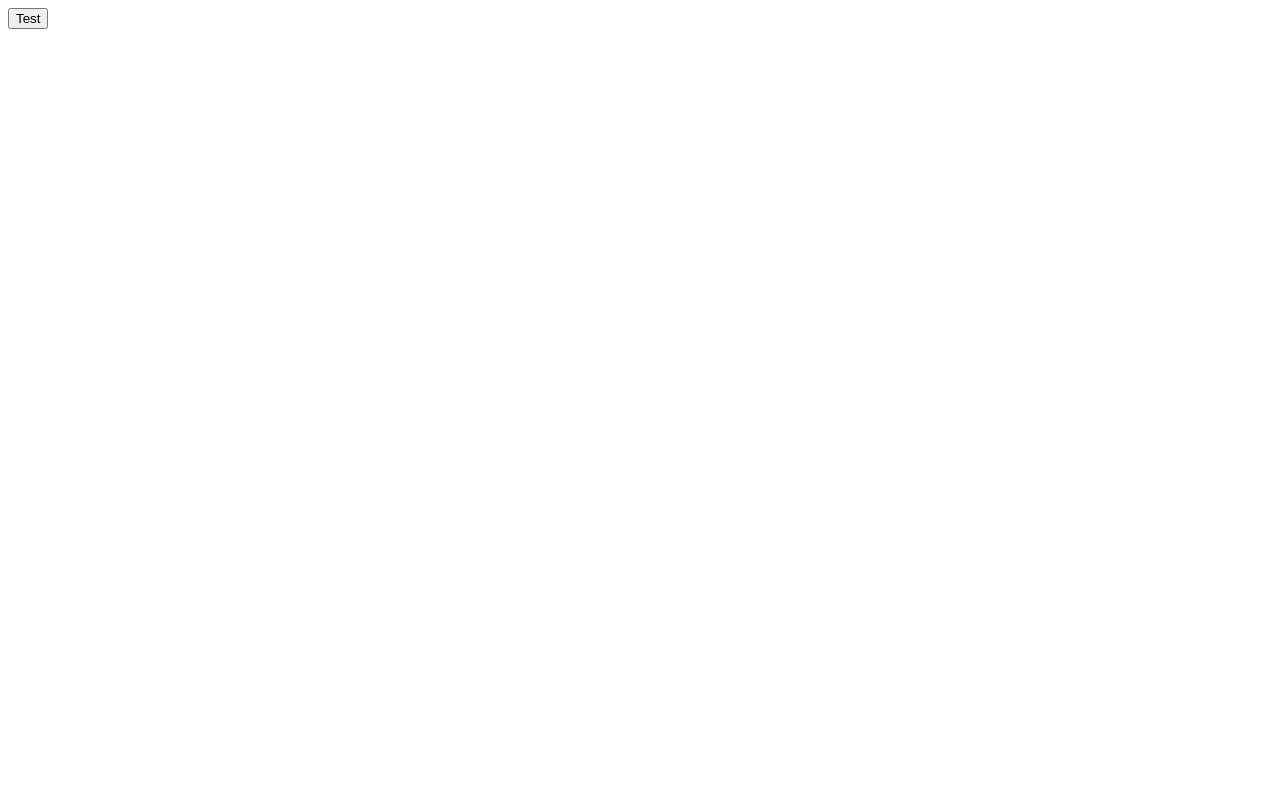
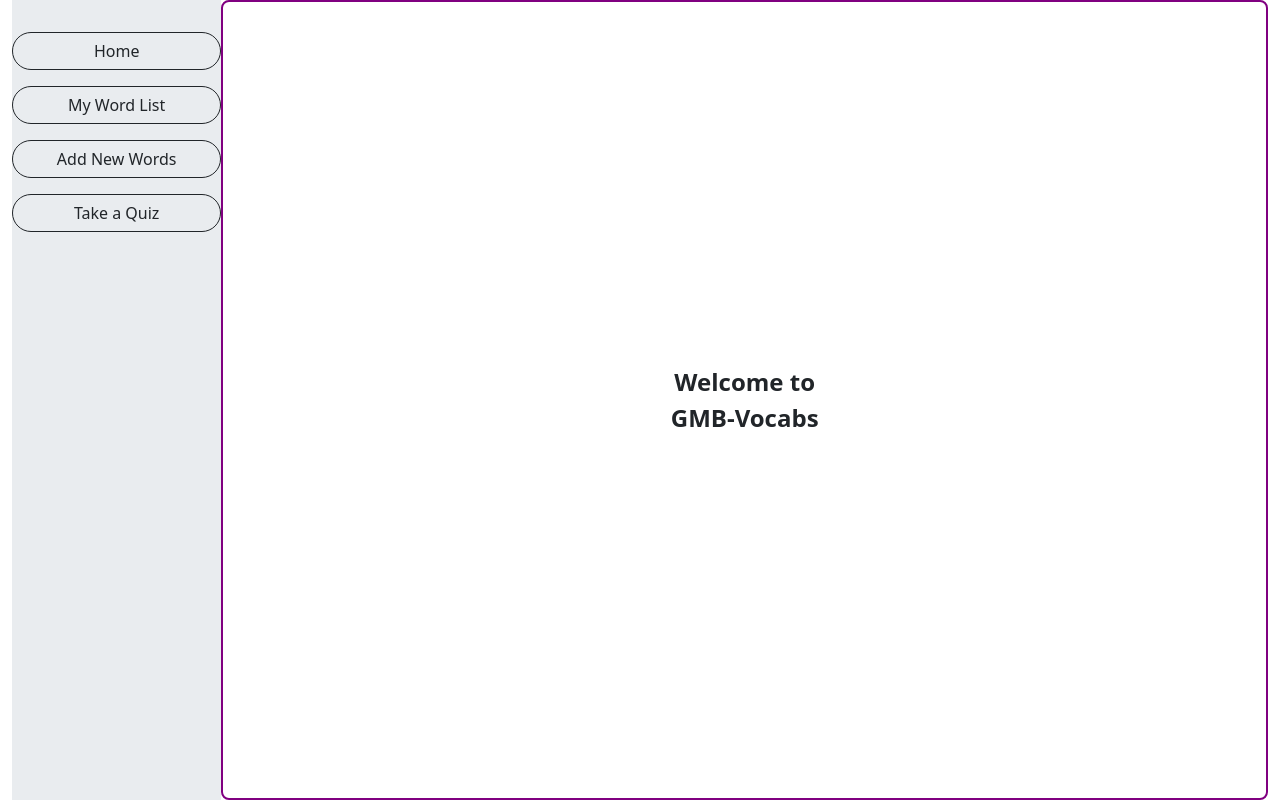
Before and after one commit to shauangel/GMB-Vocab, a Flask app: page / in a window 1280 px wide. Before the commit the page is almost empty. Run offline with Flask 3, Linux system fonts and the light colour scheme; parts of the project's set-up code (start-up, migrations or seed data) failed here and were passed over.

Commit message:
demo web

```diff
--- /dev/null
+++ b/backend/static/assets/main.css
@@ -0,0 +1,27 @@
+body, html {
+  height: 100%;
+  margin: 0;
+}
+
+.sidebar {
+  background-color: #e9ecef;
+  padding-top: 2rem;
+}
+
+.sidebar .nav-button {
+  border-radius: 999px;
+  margin-bottom: 1rem;
+  width: 100%;
+  text-align: center;
+}
+
+.welcome-box {
+  border: 2px solid purple;
+  border-radius: 0.5rem;
+  height: 100%;
+  display: flex;
+  align-items: center;
+  justify-content: center;
+  font-size: 1.5rem;
+  font-weight: bold;
+}
--- a/backend/templates/index.html
+++ b/backend/templates/index.html
@@ -1,14 +1,34 @@
 <!DOCTYPE html>
 <html lang="en">
 <head>
-    <meta charset="UTF-8">
-    <title>Testing</title>
+  <meta charset="UTF-8">
+  <title>Demo GMB-Vocabs</title>
 </head>
 <body>
-<div id="testframe"></div>
-<button onclick="get_list('')">Test</button>
+
+<div class="container-fluid min-vh-100 d-flex">
+  <!-- Sidebar -->
+  <div class="col-md-3 col-lg-2 sidebar d-flex flex-column align-items-center">
+    <button class="btn btn-outline-dark nav-button">Home</button>
+    <button class="btn btn-outline-dark nav-button">My Word List</button>
+    <button class="btn btn-outline-dark nav-button">Add New Words</button>
+    <button class="btn btn-outline-dark nav-button">Take a Quiz</button>
+  </div>
+
+  <!-- Main Content -->
+  <div class="col main-content">
+    <div class="welcome-box">
+      <div class="text-center">
+        Welcome to <br>
+        GMB-Vocabs
+      </div>
+    </div>
+  </div>
+</div>
+
 </body>
-
-
 <script src="{{ url_for('static', filename='assets/api_caller.js') }}"></script>
+<link href="{{ url_for('static', filename='assets/main.css') }}" rel="stylesheet">
+<link href="https://cdn.jsdelivr.net/npm/bootstrap@5.3.3/dist/css/bootstrap.min.css" rel="stylesheet" integrity="sha384-QWTKZyjpPEjISv5WaRU9OFeRpok6YctnYmDr5pNlyT2bRjXh0JMhjY6hW+ALEwIH" crossorigin="anonymous">
+<script src="https://cdn.jsdelivr.net/npm/bootstrap@5.3.3/dist/js/bootstrap.bundle.min.js" integrity="sha384-YvpcrYf0tY3lHB60NNkmXc5s9fDVZLESaAA55NDzOxhy9GkcIdslK1eN7N6jIeHz" crossorigin="anonymous"></script>
 </html>
```
Also changed, not shown: backend/__init__.py (added), 1 other file.
